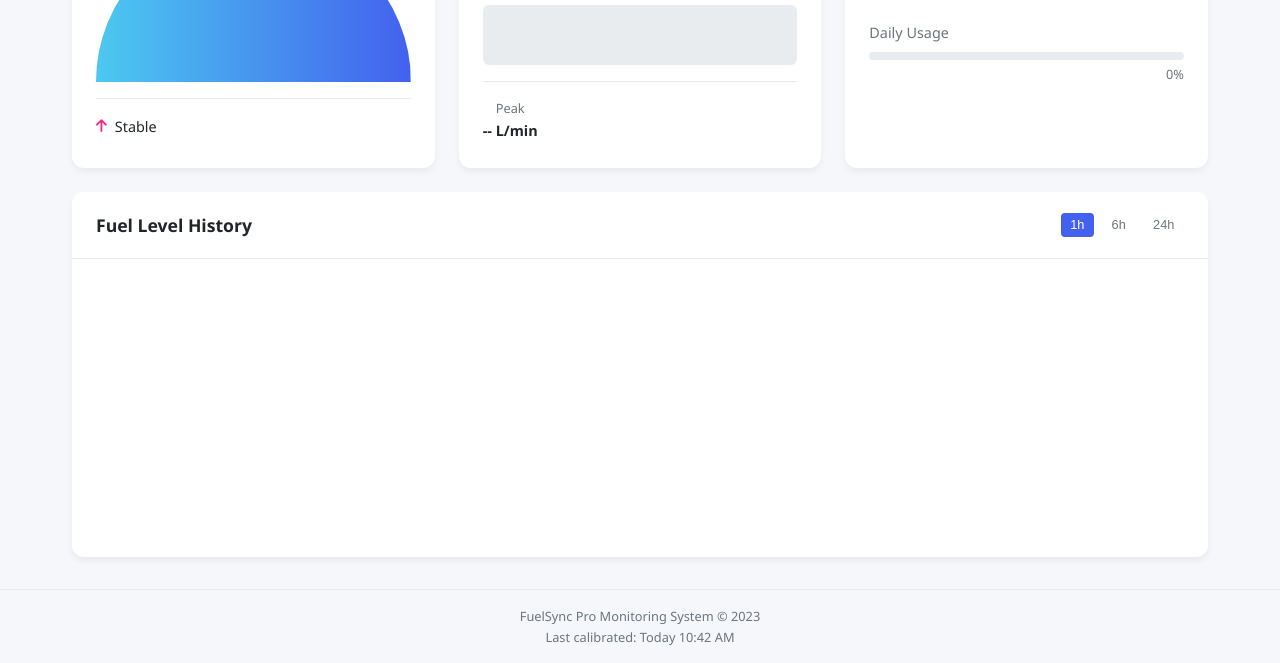
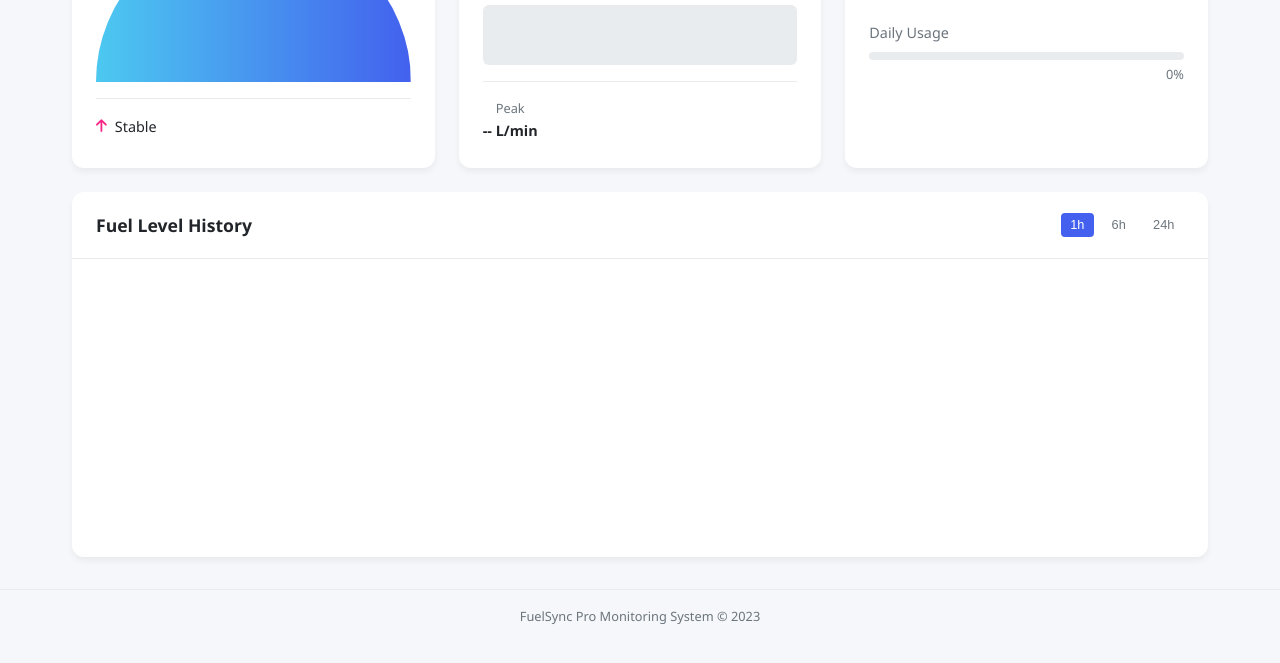
Before and after one commit to Ledge1LAnk/fueltank-monitoring, a plain HTML site: page index.html in a window 1280 px wide. Shown: the part 293-956 px from the top of the page. Drawn offline with nearby package versions, Linux system fonts and the light colour scheme; a script that the page names is missing.

Commit message:
index.html

```diff
--- a/index.html
+++ b/index.html
@@ -116,7 +116,6 @@
 
     <footer class="dashboard-footer">
       <p>FuelSync Pro Monitoring System © 2023</p>
-      <p>Last calibrated: Today 10:42 AM</p>
     </footer>
   </div>
 
```
